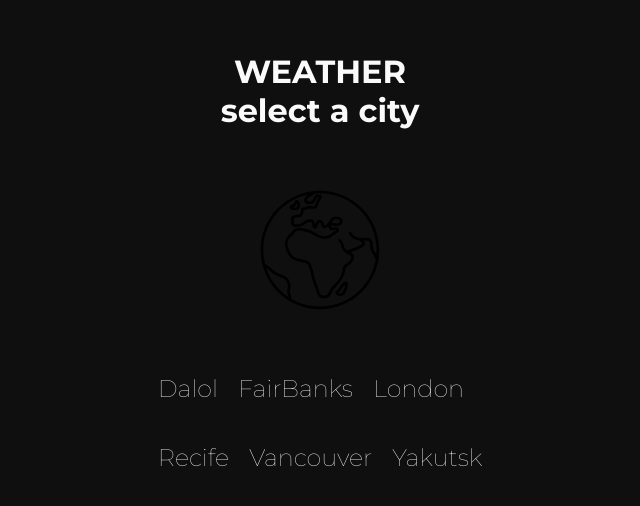
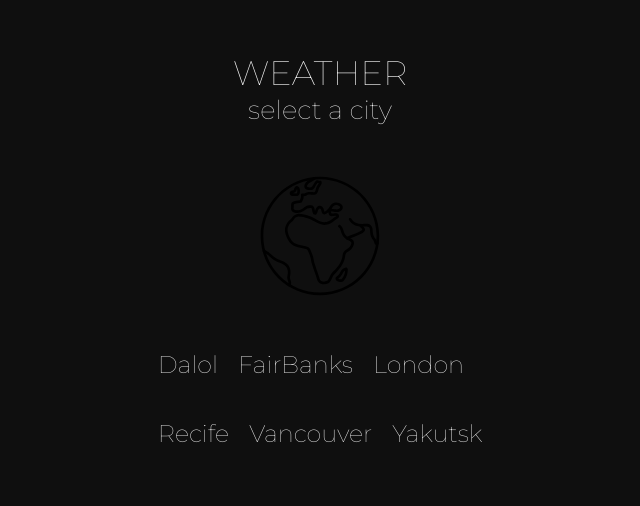
Before and after one commit to GeoChivas99s/comeiawheater, a React (Create React App) app: page / in a window 1280 px wide. Shown: the part 158-664 px from the top of the page, without its empty margins (320-960 px from the left). Built offline with nearby package versions, Linux system fonts and the light colour scheme.

Commit message:
feat: create a home page

```diff
--- a/src/pages/Home/index.tsx
+++ b/src/pages/Home/index.tsx
@@ -7,8 +7,8 @@ export default function Home() {
     <Layout pageTitle="Home">
       <div className="mainWrapper">
         <div className="headTitle">
-          <h1> WEATHER</h1>
-          <h1>select a city</h1>
+          <p id="title"> WEATHER</p>
+          <p id="subtitle">select a city</p>
         </div>
         <div className="imageWrapper">
           {" "}
--- a/src/pages/Home/style.scss
+++ b/src/pages/Home/style.scss
@@ -10,7 +10,8 @@
 
 
     @media(max-width:400px) {
-        border: 1px solid springgreen;
+        padding-top: 0px;
+
     }
 
 }
@@ -24,15 +25,15 @@
     flex-direction: column;
     padding: 20px;
     font-family: 'Montserrat';
+    font-weight: 100;
 
-
-    h1 {
-        font-size: 32px;
+    #title {
+        font-size: 34px;
     }
 
-    h6 {
-       font-size: 20px;
-       margin-top: 5px;
+    #subtitle {
+        font-size: 26px;
+
     }
 }
 
@@ -40,7 +41,7 @@
 .imageWrapper {
 
     width: 120px;
-    margin: 40px 0px;
+    margin: 30px 0px;
 
     img {
         width: 100%;
```
